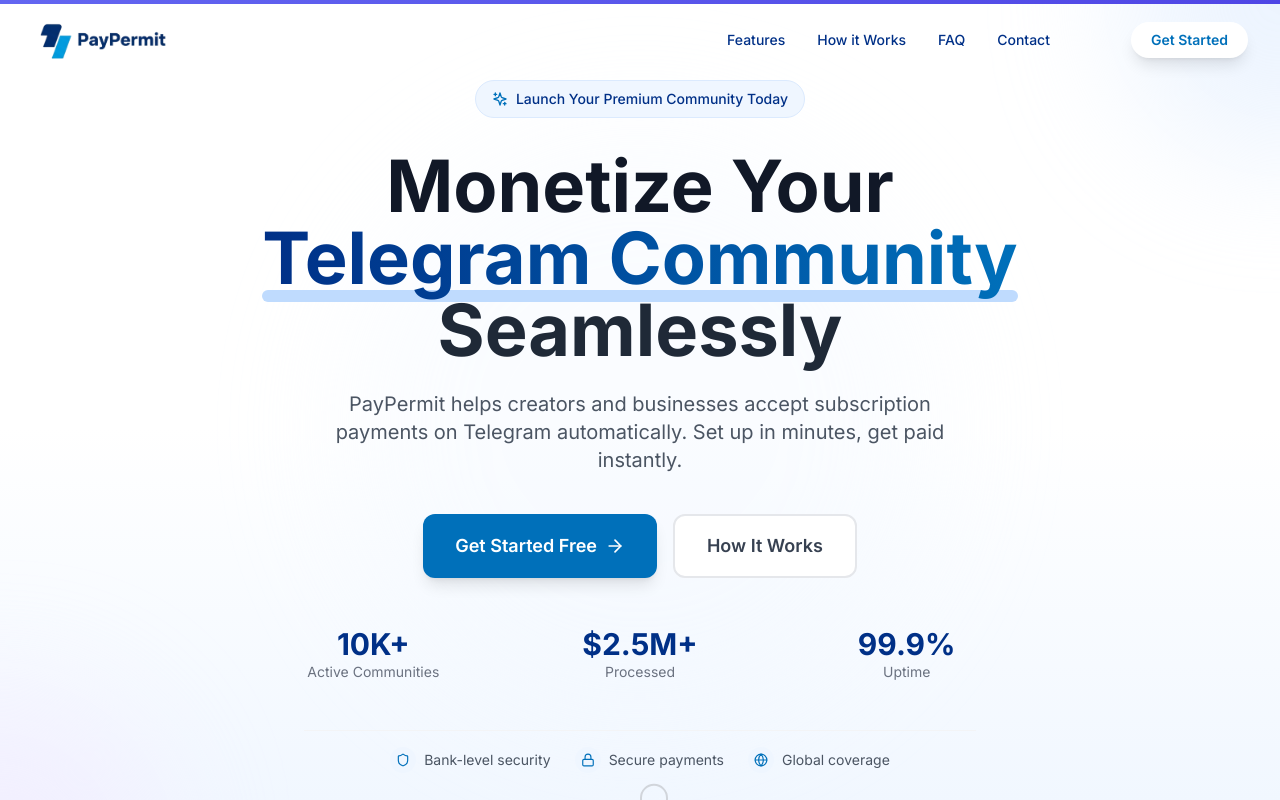
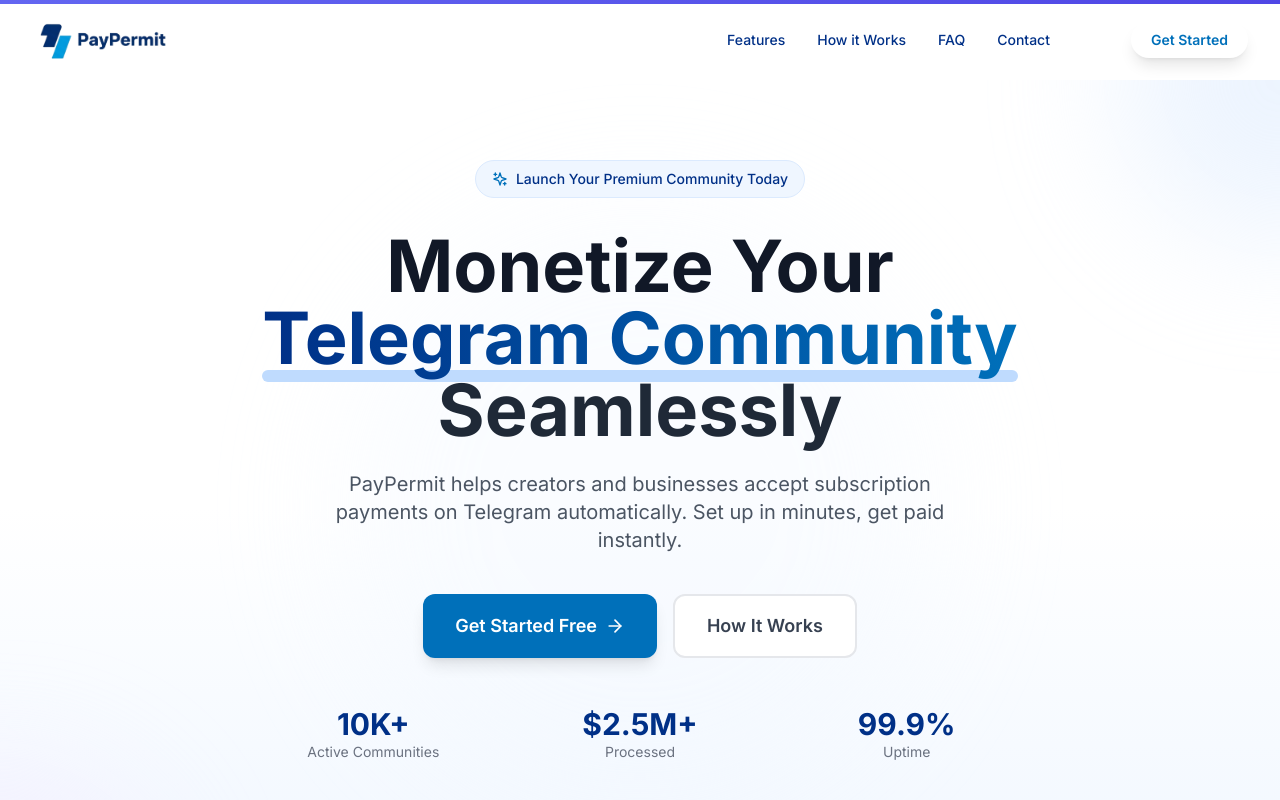
Before and after one commit to paypermit/paypermit.github.io, a React (Vite) app: page / in a window 1280 px wide. Shown: the top 800 px of the page. Built offline with nearby package versions, Linux system fonts and the light colour scheme.

Commit message:
headerchange

```diff
--- a/src/components/layout/Navbar.jsx
+++ b/src/components/layout/Navbar.jsx
@@ -196,10 +196,10 @@
 
   return (
     <nav
-      className={`fixed top-0 left-0 right-0 z-50 transition-all duration-300 ${
+      className={` top-0 left-0 right-0  transition-all duration-300 ${
         scrolled
-          ? 'bg-white shadow-md border-b border-gray-100'
-          : 'bg-transparent'
+          // ? 'bg-white shadow-md border-b border-gray-100'
+          // : 'bg-transparent'
       }`}
       style={{
         transform: 'translateZ(0)',
```
